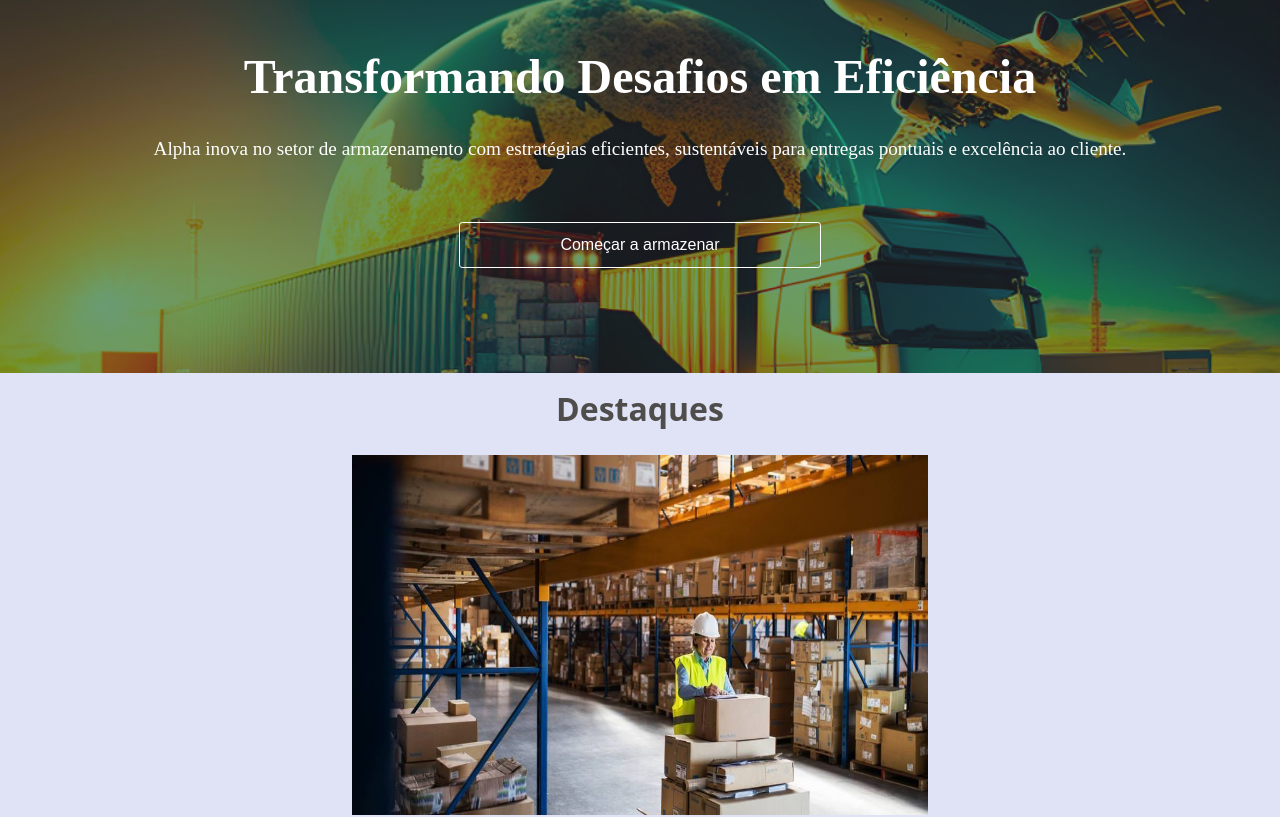
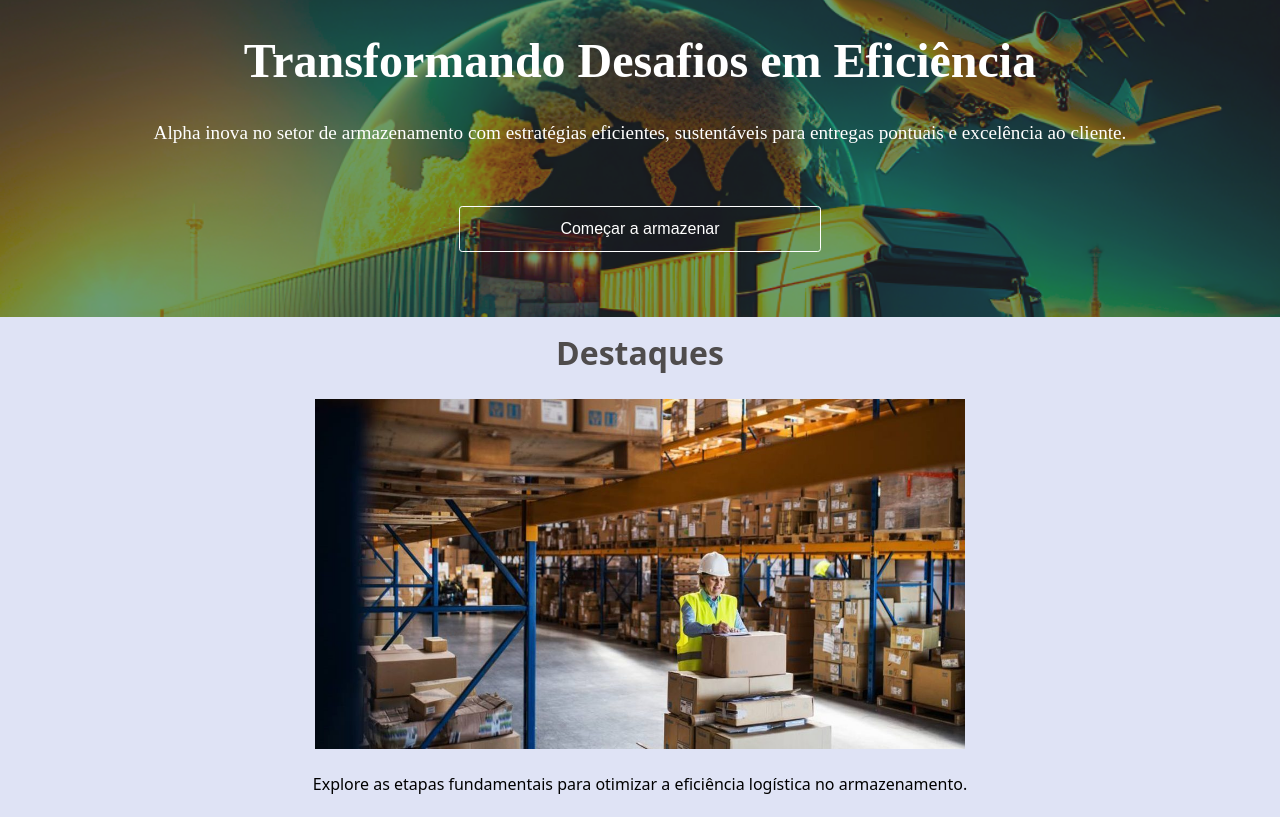
Before and after one commit to Lipeh0/AlphaSolutions, a plain HTML site: page index.html in a window 1280 px wide. Shown: the part 72-889 px from the top of the page. Drawn offline with Linux system fonts and the light colour scheme.

Commit message:
Add files via upload

```diff
--- a/css/style.css
+++ b/css/style.css
@@ -5,10 +5,8 @@
   opacity: 0.90 !important;
   background-position: 0 0 !important;
   content: '';
-  width: 100%;
+  width: auto;
   height: auto;
-  background-repeat: no-repeat;
-  padding-bottom: 80px;
 }
 .header-background .logo-alpha{
  width: 2em;
@@ -53,9 +51,9 @@
 .content-plans {
   display: flex;
   flex-direction: column;
-  height: 30vh;
+  height: auto;
   margin: auto;
-  margin-top: 3.5em;
+  padding: 5vh;;
 }
 
 .titulo-plans {
@@ -99,8 +97,8 @@
   padding: 20px;
 }
 .container-destaques img{
- height: 45vh;
- width: 45vw;
+  height: 350px;
+  width: 650px;
 }
 .container-imgs{
   height: 30px;
@@ -232,7 +230,7 @@
 
 .container-imgs-sobre {
   display: flex;
-  width:   500px;
+  width:   40vw;
   height: 310px;
 
 }
```
